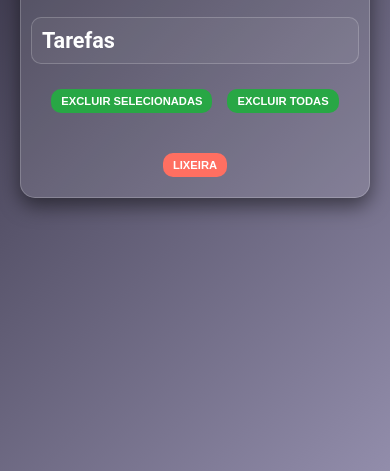
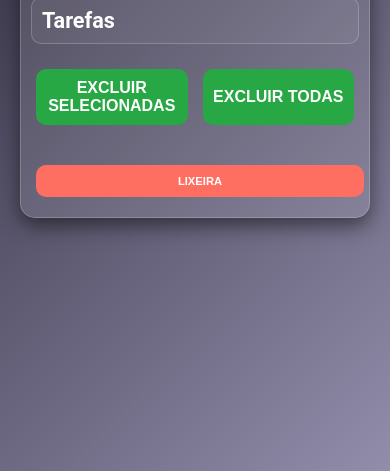
Before and after one commit to diegodevenancio/meu_portifolio, a plain HTML site: page listaTarefa.html in a window 390 px wide. Shown: the part 373-844 px from the top of the page. Drawn offline with Linux system fonts and the light colour scheme.

Commit message:
ajustes de responsividade

```diff
--- a/styleListaTarefa.css
+++ b/styleListaTarefa.css
@@ -284,3 +284,25 @@ ul li input[type="checkbox"] {
         max-height: 120px; /* Menor altura para celulares */
     }
 }
+
+/* Ajustes adicionais para os botões ficarem responsivos */
+@media (max-width: 400px) {
+    .buttons button {
+        width: 100%;  /* Faz com que os botões ocupem toda a largura */
+        padding: 10px;
+        font-size: 1rem;
+    }
+
+    .trash-button button {
+        width: 100%;  /* Faz com que o botão da lixeira ocupe toda a largura */
+        padding: 10px;
+    }
+
+    #taskInput {
+        width: 100%; /* Ajusta o campo de entrada */
+    }
+
+    .tasks-container {
+        max-height: 100px; /* Ajusta altura da lista */
+    }
+}
```
